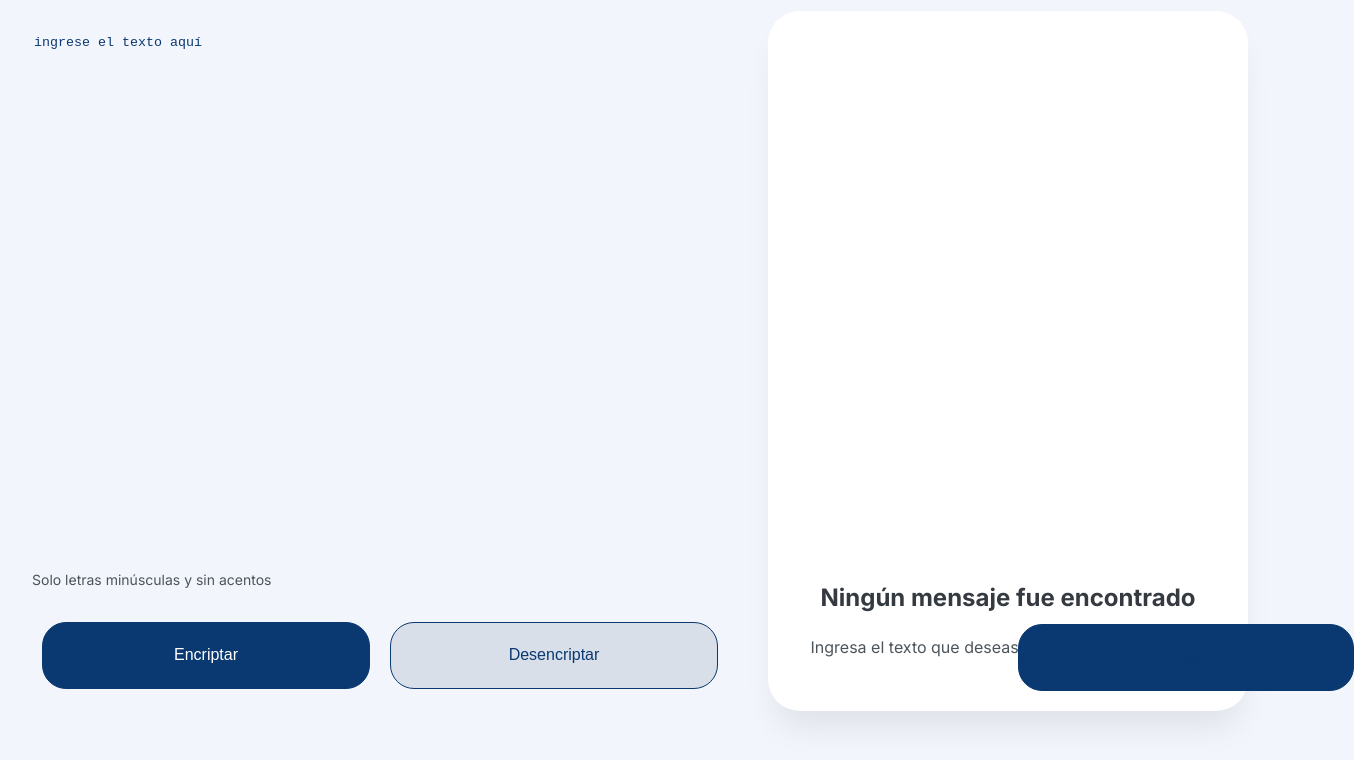
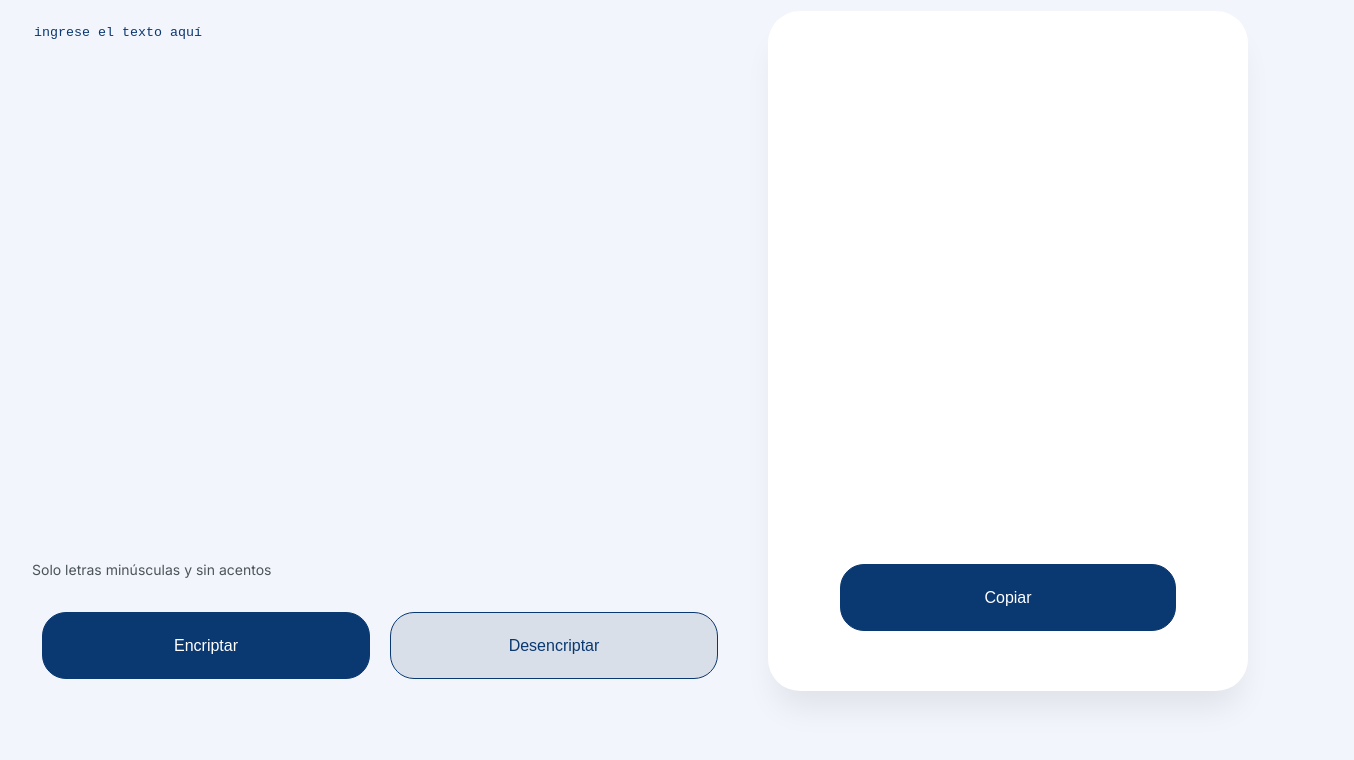
Before and after one commit to alerileri/Encriptador_Alura_Challenge, a website: page src/index.html in a window 1280 px wide. Both pictures are taken after a click on the button "Encriptar". Shown: the part 90-850 px from the top of the page, 1354 px wide, since content can reach past the window. Drawn offline with Linux system fonts and the light colour scheme.

Commit message:
Fix h5 and h3 problems

```diff
--- a/src/index.html
+++ b/src/index.html
@@ -35,8 +35,8 @@
         <div class="section-container-mensaje">
             <section class="section-mensaje">
                 <textarea class="mensaje" style="resize: none" cols="20" rows="10"></textarea>
-                <h3>Ningún mensaje fue encontrado</h3>
-                <h5>Ingresa el texto que deseas encriptar o desencriptar</h5>                <div class="div-copiar" style="display: none">
+                <h3 class="ningun-mensaje">Ningún mensaje fue encontrado</h3>
+                <h5 class="ingresa-texto">Ingresa el texto que deseas encriptar o desencriptar</h5>                <div class="div-copiar" style="display: none">
                     <button class="btn-copiar" onclick="btnCopiar()">Copiar</button>
                 </div>
             </section>
--- a/src/script.js
+++ b/src/script.js
@@ -1,6 +1,8 @@
 
 const textArea = document.querySelector(".text-area");
 const mensaje = document.querySelector(".mensaje");
+const ningunMensaje = document.querySelector(".ningun-mensaje");
+const ingresaTexto = document.querySelector(".ingresa-texto");
 
 function btnEncriptar() {
     const textoEncriptado = encriptar(textArea.value)
@@ -8,7 +10,9 @@ function btnEncriptar() {
 
     mensaje.value = textoEncriptado
     textArea.value = "";
-    mensaje.style.backgroundImage = "none"
+    mensaje.style.backgroundImage = "none";
+    ningunMensaje.style.display = "none";
+    ingresaTexto.style.display = "none";
     divCopiar.style.display = 'block';
 }
 
--- a/src/style.css
+++ b/src/style.css
@@ -128,12 +128,12 @@ h5{
 }
 
 .btn-copiar{
-    color: #0A3871;
+    color: white;
     cursor: pointer;
     border: 1px solid #0A3871;
     border-radius: 24px;
     height: 67px;
-    position: absolute;
+    position: relative;
     width: 336px;
     bottom: 20px;
 }
```
